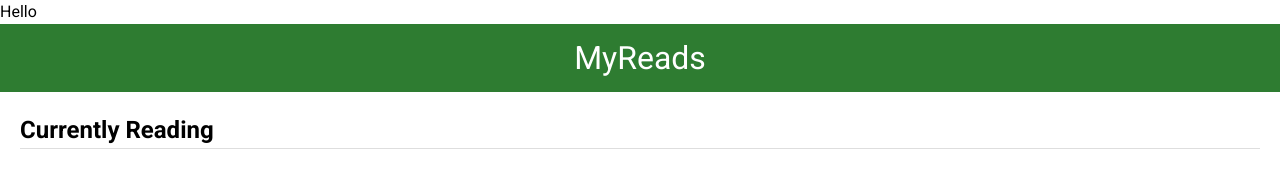
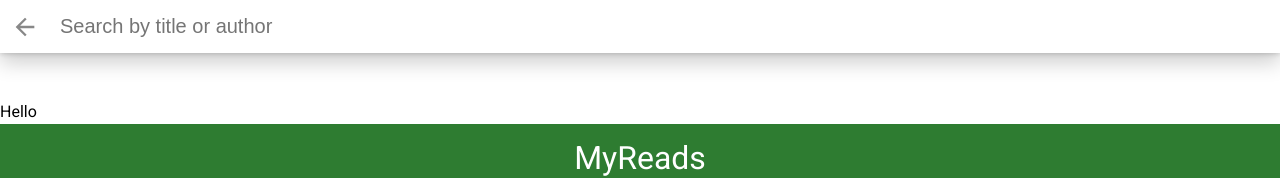
Before and after one commit to Igor333m/myReadsReact, a React (Create React App) app: page / in a window 1280 px wide. Shown: the top 178 px of the page. Built offline with nearby package versions, Linux system fonts and the light colour scheme; no server answers.

Commit message:
feat:Create Search Component

```diff
--- a/src/App.js
+++ b/src/App.js
@@ -1,6 +1,7 @@
 import React from 'react'
 import * as BooksAPI from './BooksAPI'
 import Bookshelf from './Bookshelf'
+import Search from './Search'
 import './App.css'
 
 class BooksApp extends React.Component {
@@ -23,7 +24,8 @@
   render() {
     return (
       <div className="app">
-        <Bookshelf/>
+        <Search />
+        <Bookshelf />
         {this.state.showSearchPage ? (
           <div className="search-books">
             <div className="search-books-bar">
--- /dev/null
+++ b/src/Search.js
@@ -0,0 +1,30 @@
+import React, { Component } from 'react'
+
+class Search extends Component {
+  render() {
+    return(
+      <div className="search-books">
+        <div className="search-books-bar">
+          <a className="close-search" onClick={() => this.setState({ showSearchPage: false })}>Close</a>
+          <div className="search-books-input-wrapper">
+            {/*
+              NOTES: The search from BooksAPI is limited to a particular set of search terms.
+              You can find these search terms here:
+              https://github.com/udacity/reactnd-project-myreads-starter/blob/master/SEARCH_TERMS.md
+
+              However, remember that the BooksAPI.search method DOES search by title or author. So, don't worry if
+              you don't find a specific author or title. Every search is limited by search terms.
+            */}
+            <input type="text" placeholder="Search by title or author"/>
+
+          </div>
+        </div>
+        <div className="search-books-results">
+          <ol className="books-grid"></ol>
+        </div>
+      </div>
+    )
+  }
+}
+
+export default Search
```
